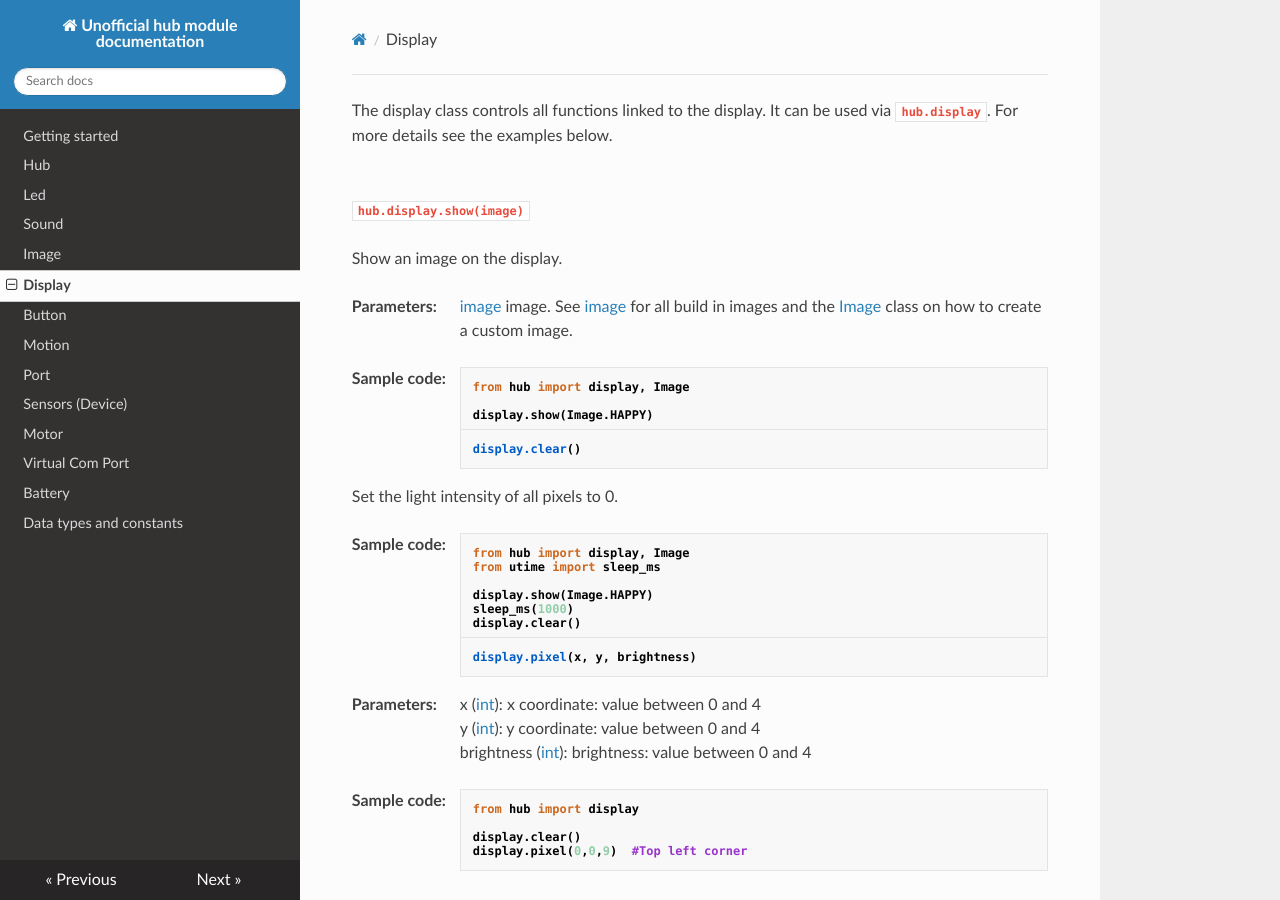
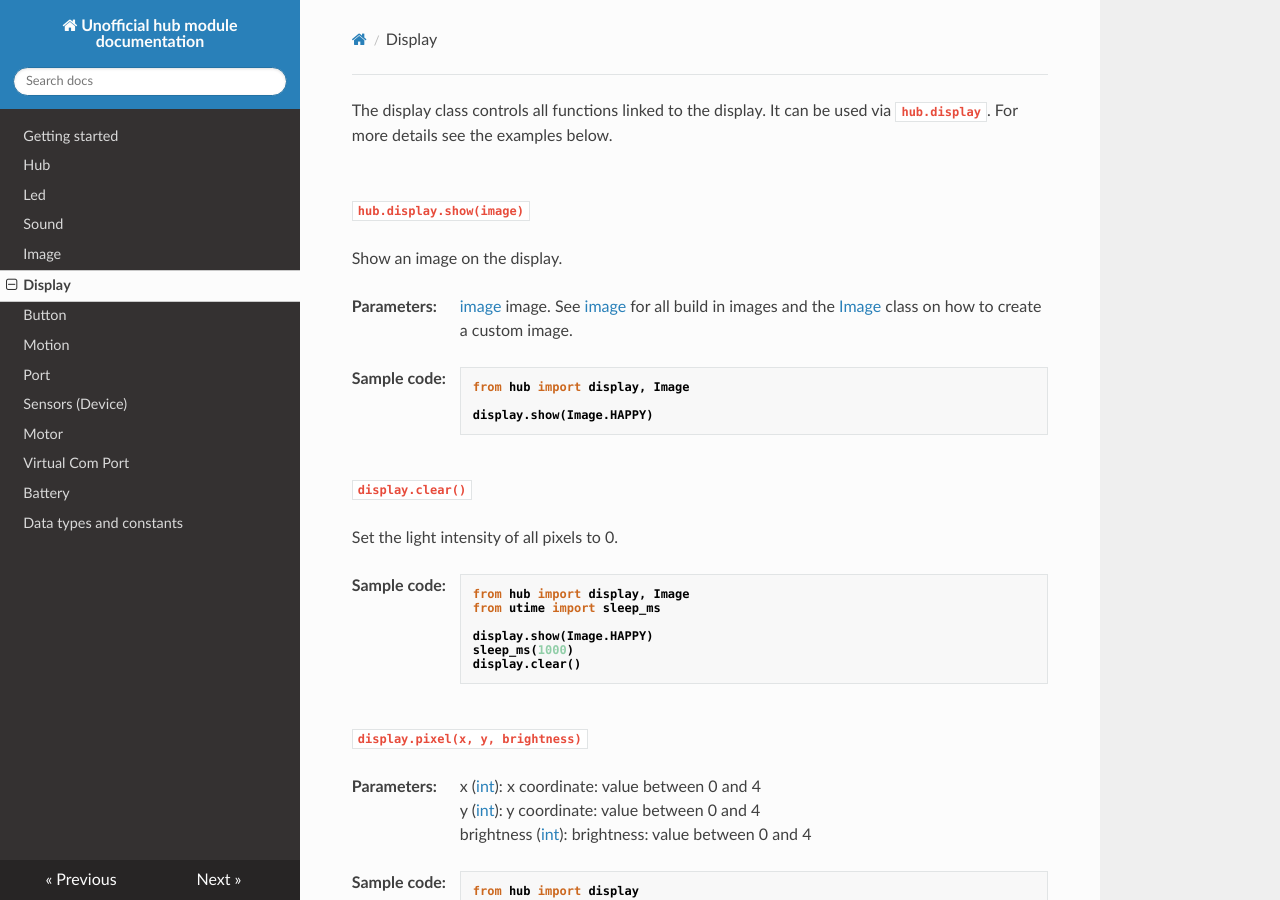
Before and after one commit to NStrijbosch/hub-module-notes, an MkDocs documentation site: the page built from docs/display.md, in a window 1280 px wide and 900 px high. Built offline with MkDocs 1.6.1, drawn with Linux system fonts in a browser that asks for light colours; nearby versions of some CDN libraries.

````diff
--- a/docs/display.md
+++ b/docs/display.md
@@ -1,6 +1,5 @@
 
 The display class controls all functions linked to the display. It can be used via `hub.display`. For more details see the examples below.
-
 
 ## show()
 
@@ -22,9 +21,7 @@ display.show(Image.HAPPY)
 
 ## clear()
 
-```
-display.clear()
-```
+`display.clear()`
 
 Set the light intensity of all pixels to 0.
 
@@ -41,9 +38,7 @@ display.clear()
 
 ## pixel()
 
-```
-display.pixel(x, y, brightness)
-```
+`display.pixel(x, y, brightness)`
 
 __Parameters:__
 
````
